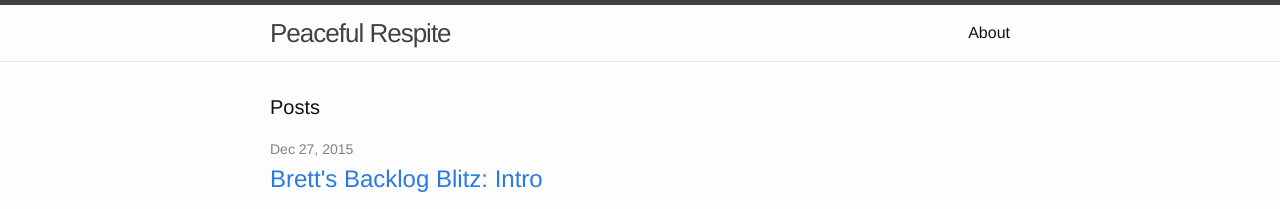
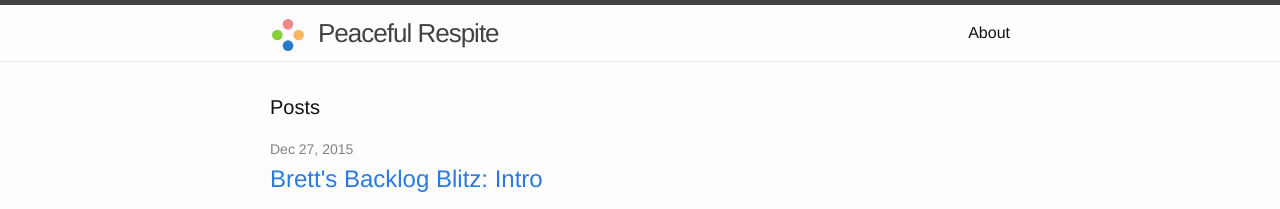
Before and after one commit to peacefulrespite/peacefulrespite.github.io, a Jekyll site: the page built from index.html, in a window 1280 px wide. Shown: the top 209 px of the page. Built offline with Jekyll 4.4.1, drawn with Linux system fonts in a browser that asks for light colours.

Commit message:
Add logo to header

```diff
--- a/_includes/header.html
+++ b/_includes/header.html
@@ -2,7 +2,7 @@
 
   <div class="wrapper">
 
-    <a class="site-title" href="{{ site.baseurl }}/">{{ site.title }}</a>
+    <a class="site-title" href="{{ site.baseurl }}/"><img class='pr-logo' src='/img/logo.svg'>{{ site.title }}</a>
 
     <nav class="site-nav">
       <a href="#" class="menu-icon">
--- a/_sass/_layout.scss
+++ b/_sass/_layout.scss
@@ -8,6 +8,11 @@
 
     // Positioning context for the mobile navigation icon
     position: relative;
+
+    .pr-logo {
+        padding-right: 12px;
+        width: 36px;
+    }
 }
 
 .site-title {
```
Also changed, not shown: favicon.png, img/logo.svg (added).
